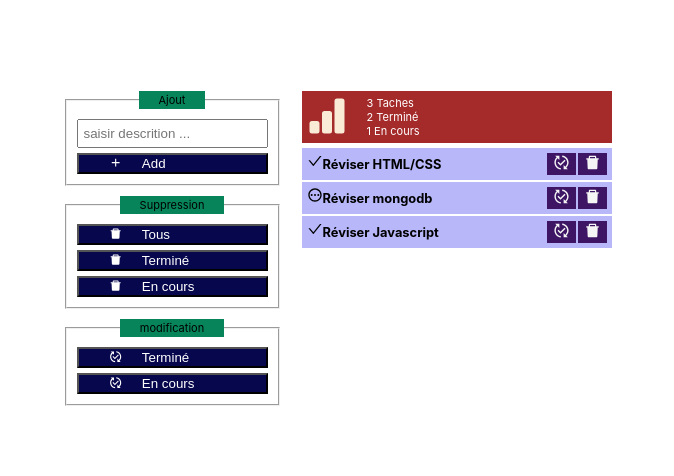
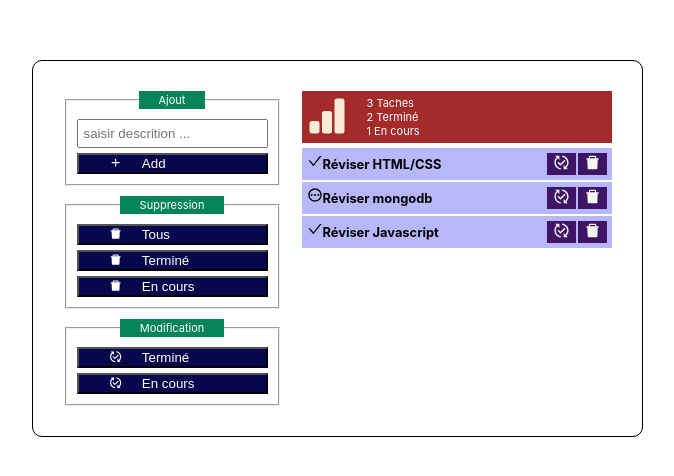
Before and after one commit to lamnaourm/atelier07dev202, a React (Create React App) app: page / in a window 1280 px wide. Shown: the part 152-628 px from the top of the page, without its empty margins (303-977 px from the left). Built offline with nearby package versions, Linux system fonts and the light colour scheme.

Commit message:
Ajout component addTask

```diff
--- a/src/App.css
+++ b/src/App.css
@@ -41,6 +41,7 @@ fieldset legend {
   text-align: center;
   padding: 2px 20px;
   background-color: rgb(8, 132, 90);
+  color: white;
 }
 
 .ajout button {
@@ -63,6 +64,9 @@ fieldset legend {
   display: flex;
   gap: 20px;
   font-size: 11px;
+  border: 1px solid #000;
+  padding: 30px;
+  border-radius: 10px;
 }
 
 .info {
--- /dev/null
+++ b/src/components/AddTask.jsx
@@ -0,0 +1,13 @@
+import React from 'react'
+import { MdAdd } from 'react-icons/md';
+
+
+export default function AddTask(props) {
+    return (
+        <fieldset className='ajout'>
+            <legend>Ajout</legend>
+            <input type="text" name="task" id="task" value={props.tache} onChange={props.hancleChange} placeholder='saisir descrition ...' />
+            <button onClick={props.handleClick}><MdAdd /> Add</button>
+        </fieldset>
+    )
+}
--- a/src/components/ToDoListApp.jsx
+++ b/src/components/ToDoListApp.jsx
@@ -2,6 +2,7 @@ import React, { useState } from 'react'
 import { AiOutlineCheck, AiFillDelete } from 'react-icons/ai';
 import { MdOutlinePending, MdAdd, MdPublishedWithChanges } from 'react-icons/md';
 import { BsFillBarChartFill } from 'react-icons/bs';
+import AddTask from './AddTask';
 
 export default function ToDoListApp() {
 
@@ -18,7 +19,7 @@ export default function ToDoListApp() {
             return
         }
 
-        if (taches.filter(t => t.desricption.toUpperCase() === task.toUpperCase()).length > 0) {
+        if (taches.filter(t => t.description.toUpperCase() === task.toUpperCase()).length > 0) {
             alert('Tache existe deja');
             return
         }
@@ -53,18 +54,14 @@ export default function ToDoListApp() {
     }
 
     const modifTache = (ind) => {
-        setTaches(taches => taches.map((t, index) => index !== ind? t: {...t, completed:!t.completed}))
+        setTaches(taches => taches.map((t, index) => index !== ind ? t : { ...t, completed: !t.completed }))
 
     }
 
     return (
         <div className='content'>
             <div className='actions'>
-                <fieldset className='ajout'>
-                    <legend>Ajout</legend>
-                    <input type="text" name="task" id="task" value={task} onChange={(e) => setTask(e.target.value)} placeholder='saisir descrition ...' />
-                    <button onClick={addTache}><MdAdd /> Add</button>
-                </fieldset>
+                <AddTask handleClick={addTache} tache={task} hancleChange={(e) => setTask(e.target.value)}/>
                 <fieldset className='supression'>
                     <legend>Suppression</legend>
                     <button onClick={deleteAll}><AiFillDelete /> Tous</button>
@@ -73,7 +70,7 @@ export default function ToDoListApp() {
                 </fieldset>
 
                 <fieldset className='modification'>
-                    <legend>modification</legend>
+                    <legend>Modification</legend>
                     <button onClick={modifTermine}><MdPublishedWithChanges /> Terminé</button>
                     <button onClick={modifEncours}><MdPublishedWithChanges /> En cours</button>
                 </fieldset>
@@ -91,9 +88,9 @@ export default function ToDoListApp() {
                 <div className='list-tasks'>
                     {taches.map((t, index) => <div key={index} className='task'>
                         <h3> {
-                                t.completed ? <AiOutlineCheck /> : <MdOutlinePending />
-                            }
-                         {t.description}
+                            t.completed ? <AiOutlineCheck /> : <MdOutlinePending />
+                        }
+                            {t.description}
                         </h3>
                         <div className='actionstask'>
                             <button onClick={() => modifTache(index)}><MdPublishedWithChanges /></button>
```
